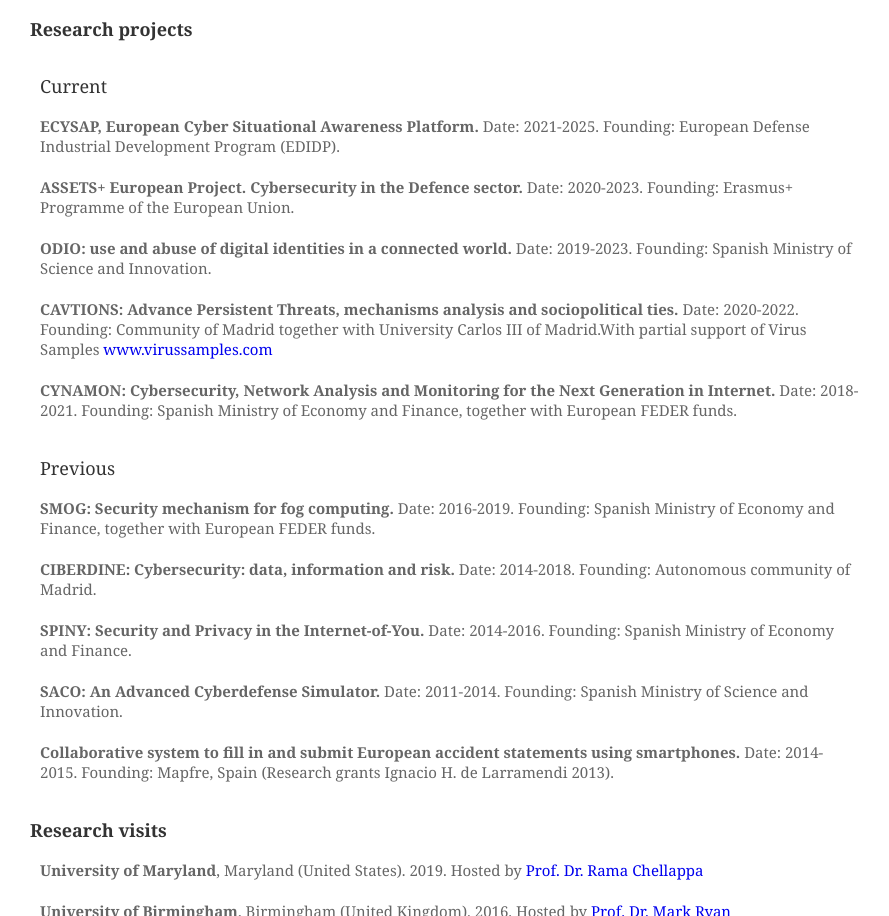
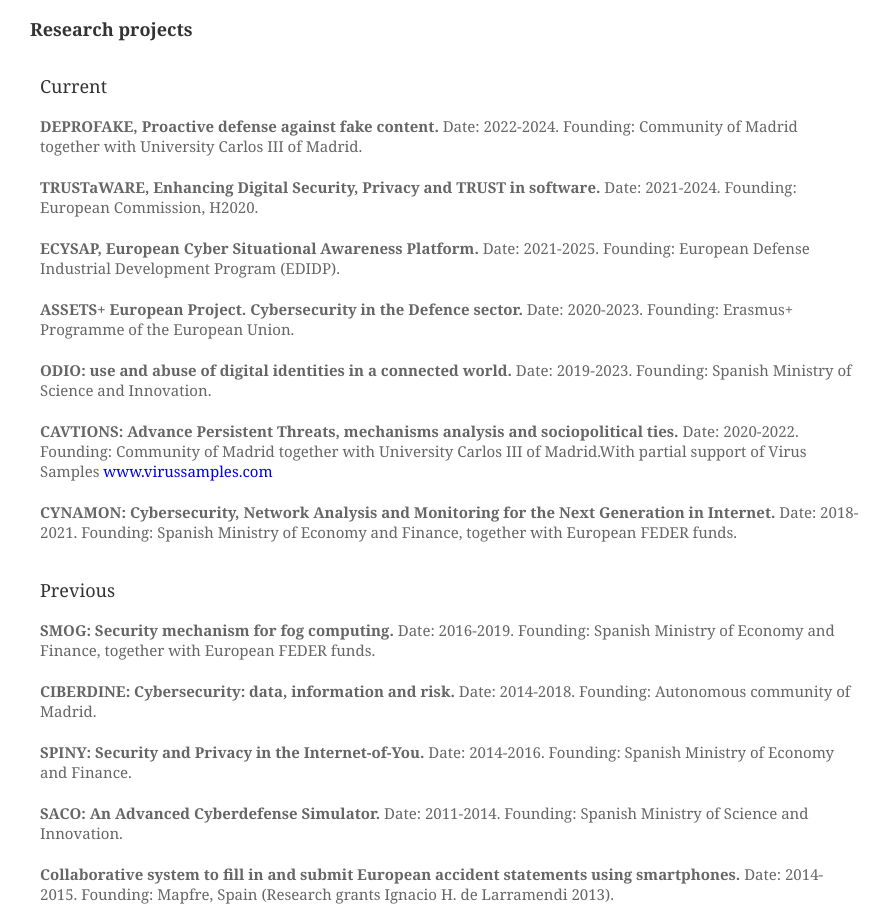
Before and after one commit to lgmanzan/lgmanzan.github.io, a plain HTML site: page index.html in a window 1280 px wide. Shown: the part 4797-5713 px from the top of the page, without its empty margins (205-1094 px from the left). Drawn offline with Linux system fonts and the light colour scheme.

Commit message:
Update index.html

```diff
--- a/index.html
+++ b/index.html
@@ -177,7 +177,9 @@ cloud deduplication in hierarchical environments</strong>”., 12th EAI Internat
 	<p class="outpro" name="projects"><strong><a name="projects">Research projects</a></strong><br/></p>
 	<div style="margin-left:10px;margin-right:1px position: inherit">
 		<p class="outpro">Current </p>
-	<p><span class="Estilo6"><strong>ECYSAP, European Cyber Situational Awareness Platform.</strong> Date: 2021-2025. Founding: European Defense Industrial Development Program (EDIDP).</span></p>
+	<p><span class="Estilo6"><strong>DEPROFAKE, Proactive defense against fake content.</strong> Date: 2022-2024. Founding: Community of Madrid together with University Carlos III of Madrid.</span></p>
+		<p><span class="Estilo6"><strong>TRUSTaWARE, Enhancing Digital Security, Privacy and TRUST in software.</strong> Date: 2021-2024. Founding: European Commission, H2020.</span></p>
+		<p><span class="Estilo6"><strong>ECYSAP, European Cyber Situational Awareness Platform.</strong> Date: 2021-2025. Founding: European Defense Industrial Development Program (EDIDP).</span></p>
 	<p><span class="Estilo6"><strong>ASSETS+ European Project. Cybersecurity in the Defence sector.</strong> Date: 2020-2023. Founding: Erasmus+ Programme of the European Union.</span></p>
 	<p><span class="Estilo6"><strong>ODIO: use and abuse of digital identities in a connected world.</strong> Date: 2019-2023. Founding: Spanish Ministry of Science and Innovation.</span></p>
 	<p><span class="Estilo6"><strong>CAVTIONS: Advance Persistent Threats, mechanisms analysis and sociopolitical ties.</strong> Date: 2020-2022. Founding: Community of Madrid together with University Carlos III of Madrid.</span>With partial support of Virus Samples <a href="https://www.virussamples.com/">www.virussamples.com</a></p>
```
